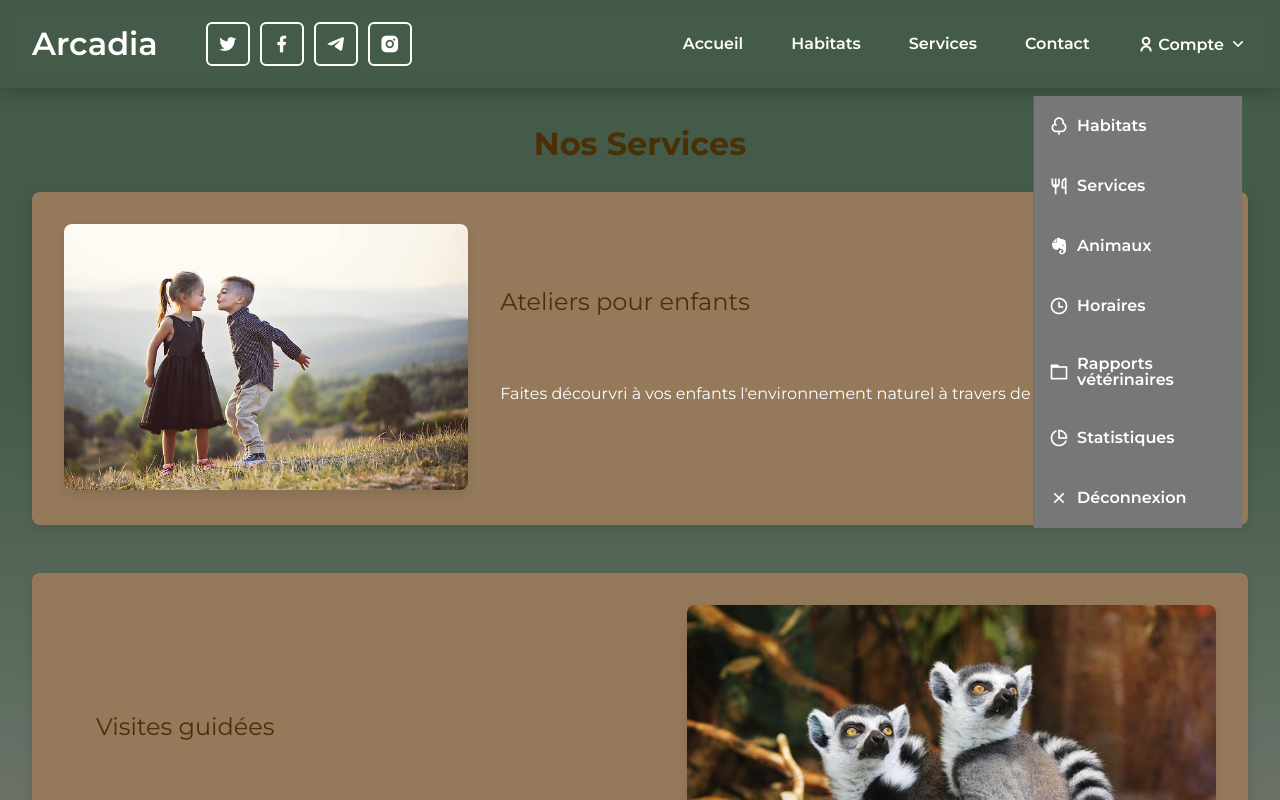
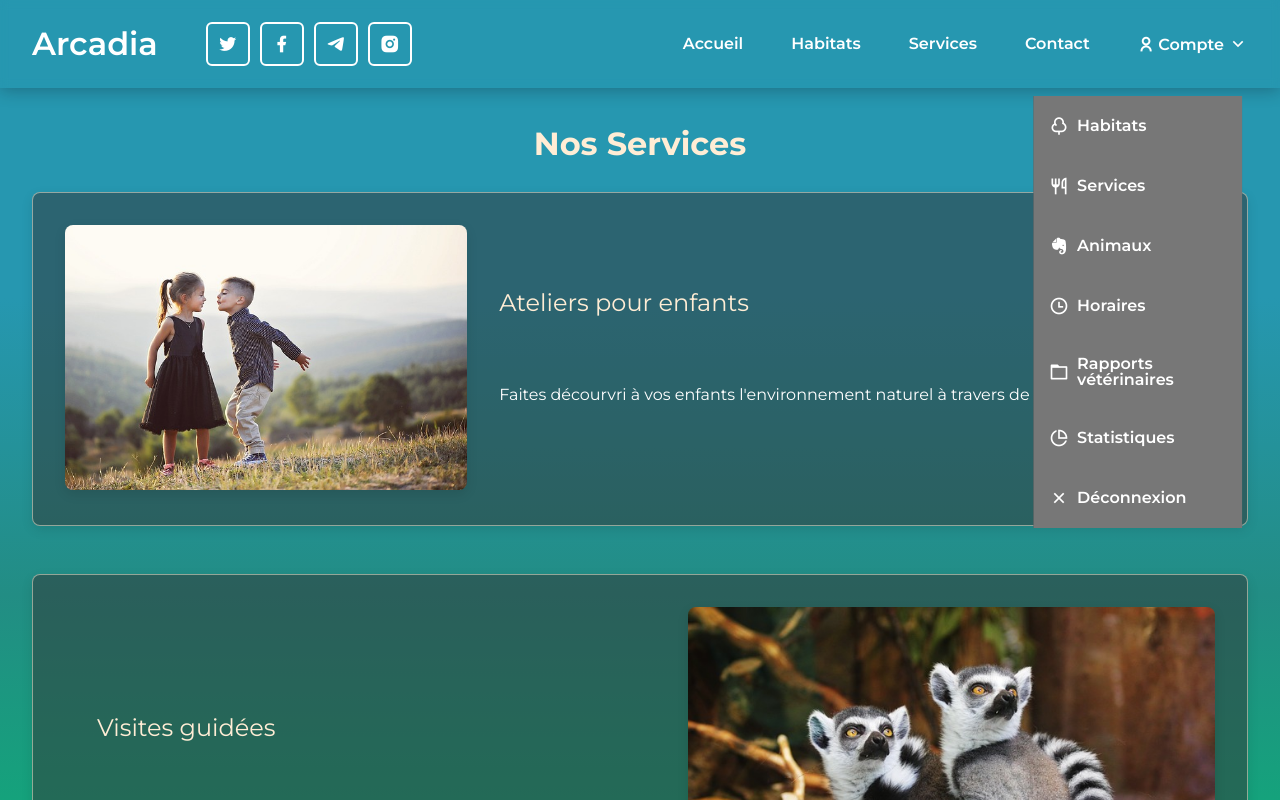
Before and after one commit to Tigrino22/Arcadia_react, a React (Vite) app: page /services in a window 1280 px wide. Shown: the top 800 px of the page. Built offline with nearby package versions, Linux system fonts and the light colour scheme.

Commit message:
Ajout d'un loader de react-spinners + mise en page des page Habitats et services sur un themen moderne naturel

```diff
--- a/package.json
+++ b/package.json
@@ -13,6 +13,7 @@
     "react": "^18.3.1",
     "react-dom": "^18.3.1",
     "react-router-dom": "^6.26.1",
+    "react-spinners": "^0.14.1",
     "remixicon": "^4.3.0",
     "swiper": "^11.1.12"
   },
--- a/src/App.tsx
+++ b/src/App.tsx
@@ -1,6 +1,7 @@
 import { createBrowserRouter, RouterProvider } from "react-router-dom";
 import { lazy, Suspense } from "react";
 import Layout from './pages/layout';
+import SpinnerLoader from "./components/spinnerLoader";
 
 const HomePage = lazy(() => import("./pages/home"));
 const Habitats = lazy(() => import("./pages/habitats"));
@@ -36,7 +37,7 @@ const router = createBrowserRouter(
 function App() {
 
   return (
-    <Suspense fallback={<div>Loading...</div>}>
+    <Suspense fallback={<SpinnerLoader />}>
       <RouterProvider router={router} />
     </Suspense>
   )
--- /dev/null
+++ b/src/components/spinnerLoader.tsx
@@ -0,0 +1,19 @@
+import { PacmanLoader } from "react-spinners";
+
+export default function SpinnerLoader(): JSX.Element {
+    return (
+        <div style={{
+            minHeight: "100vh",
+            minWidth: "100vw",
+            display: "flex",
+            justifyContent: "center",
+            alignItems: "center",
+            backgroundColor: "#f0f0f0" // Si vous voulez un fond spécifique pendant le chargement
+        }}>
+            <PacmanLoader
+                size={50}
+                color={"#28BFB4"}
+            />
+        </div>
+    );
+}
--- a/src/scss/habitatsPage/_habitats.scss
+++ b/src/scss/habitatsPage/_habitats.scss
@@ -4,20 +4,21 @@
 
     padding: 5rem 2rem 2rem 2rem;
     // background-color: $color-light-beige;
-    background: linear-gradient(360deg, $color-tan 25%, $dark-bg-light 50%, $primary 75%);
+    background: linear-gradient(180deg, #2697b0 20%, #228d84 40%, #0fac78 60%, #5c942e 80%);
 
     h1 {
         font-size: 2rem;
         font-weight: 700;
         text-align: center;
         margin-bottom: 2rem;
-        color: $color-dark-brown;
+        color: $color-light-beige;
     }
 
     .habitats-list {
         display: flex;
         flex-direction: column;
         gap: 3rem;
+
     }
 
     .habitat-item {
@@ -25,13 +26,24 @@
         flex-wrap: wrap;
         align-items: center;
         justify-content: space-between;
-        background-color: $color-tan;
+        background-color: rgba($color: $color-text-dark, $alpha: .5);
         padding: 1.5rem;
         border-radius: 8px;
+        border: 1px solid rgba($color: $color-light-beige, $alpha: .5);
         box-shadow: 0 4px 12px rgba(0, 0, 0, 0.1);
+        cursor: pointer;
+
+        transition: all .4s ease-in;
 
         // Default layout for small screens (image above text)
         flex-direction: column;
+
+        &:hover {
+            transform: translateY(-5px);
+            box-shadow: 1px 5px 8px rgba($color: $color-text-dark, $alpha: .5);
+        }
+
+
 
         .habitat-content {
             display: flex;
@@ -40,7 +52,7 @@
 
             h2 {
                 font-size: 1.5rem;
-                color: $color-dark-brown;
+                color: $color-light-beige;
                 margin-bottom: 0.5rem;
             }
 
--- a/src/scss/servicesPage/_services.scss
+++ b/src/scss/servicesPage/_services.scss
@@ -3,14 +3,14 @@
 .services-page {
 
     padding: 5rem 2rem 2rem 2rem;
-    background: linear-gradient(360deg, $color-tan 25%, $dark-bg-light 50%, $primary 75%);
+    background: linear-gradient(180deg, #2697b0 20%, #228d84 40%, #0fac78 60%, #5c942e 80%);
 
     h1 {
         font-size: 2rem;
         font-weight: 700;
         text-align: center;
         margin-bottom: 2rem;
-        color: $color-dark-brown;
+        color: $color-light-beige;
     }
 
     .services-list {
@@ -24,12 +24,22 @@
         flex-wrap: wrap;
         align-items: center;
         justify-content: space-between;
-        background-color: $color-tan;
+        background-color: rgba($color: $color-text-dark, $alpha: .5);
         padding: 1.5rem;
         border-radius: 8px;
+        border: 1px solid rgba($color: $color-light-beige, $alpha: .5);
         box-shadow: 0 4px 12px rgba(0, 0, 0, 0.1);
+        cursor: pointer;
 
+        transition: all .4s ease-in;
+
+        // Default layout for small screens (image above text)
         flex-direction: column;
+
+        &:hover {
+            transform: translateY(-5px);
+            box-shadow: 1px 5px 8px rgba($color: $color-text-dark, $alpha: .5);
+        }
 
         .service-content {
             display: flex;
@@ -38,7 +48,7 @@
 
             h2 {
                 font-size: 1.5rem;
-                color: $color-dark-brown;
+                color: $color-light-beige;
                 margin-bottom: 0.5rem;
             }
 
@@ -54,13 +64,14 @@
         .service-image-container {
             flex: 1;
             text-align: center;
-            margin-bottom: 1rem;
+
 
             .service-image {
                 width: 100%;
                 height: auto;
                 border-radius: 8px;
                 box-shadow: 0 4px 12px rgba(0, 0, 0, 0.1);
+                margin-bottom: 1rem;
             }
         }
 
@@ -75,8 +86,7 @@
             }
 
             &.right {
-                .service-image-container {
-                }
+                .service-image-container {}
             }
 
             .service-content {
@@ -103,6 +113,13 @@
             p {
                 font-size: 1.125rem;
             }
+
+            .service-image-container {
+                .service-image {
+                    margin-bottom: 0;
+                }
+            }
+
         }
     }
 
```
Also changed, not shown: 1 other file (tests, documents, lock files or other folders).
